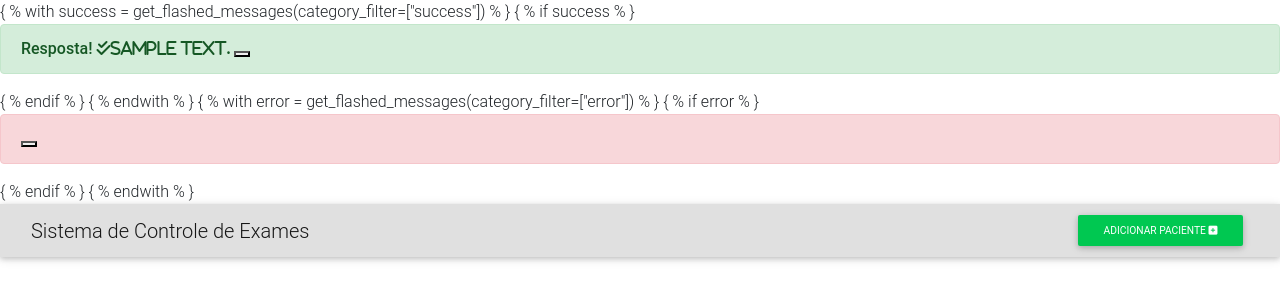
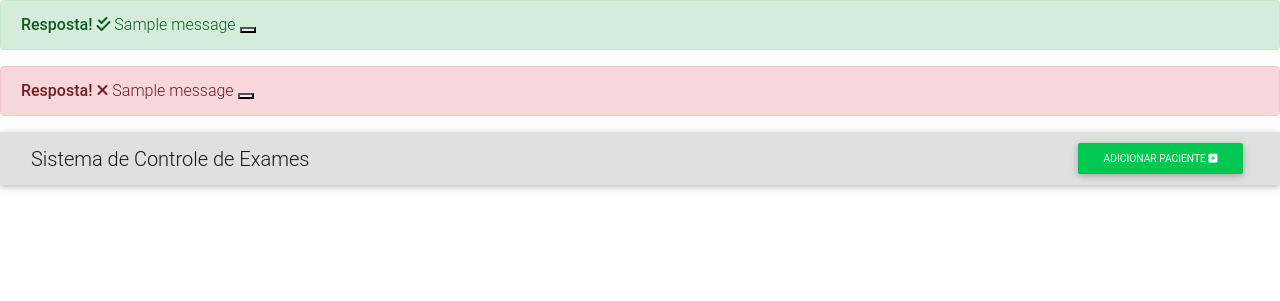
Before and after one commit to leandrosenazuza/api-consulta-medica, a Flask app: template src/templates/base.html in a window 1280 px wide. Shown: the top 301 px of the page. Run offline with Flask 3, Linux system fonts and the light colour scheme; the template is opened without the code that fills it: most values are stand-ins (such as "Sample title", 1, 10 or a date in 2020); one stand-in notice (Sample message) is shown; some libraries are stand-ins or nearby versions.

```diff
--- a/src/templates/base.html
+++ b/src/templates/base.html
@@ -11,6 +11,7 @@
     <link rel="stylesheet" href="https://cdnjs.cloudflare.com/ajax/libs/twitter-bootstrap/4.5.0/css/bootstrap.min.css" integrity="sha512-rO2SXEKBSICa/AfyhEK5ZqWFCOok1rcgPYfGOqtX35OyiraBg6Xa4NnBJwXgpIRoXeWjcAmcQniMhp22htDc6g==" crossorigin="anonymous" referrerpolicy="no-referrer" />
     <!--Material Design Boostrap-->
     <link rel="stylesheet" href="https://cdnjs.cloudflare.com/ajax/libs/mdbootstrap/4.19.1/css/mdb.min.css" integrity="sha512-RO38pBRxYH3SoOprtPTD86JFOclM51/XTIdEPh5j8sj4tp8jmQIx26twG52UaLi//hQldfrh7e51WzP9wuP32Q==" crossorigin="anonymous" referrerpolicy="no-referrer" />
+    <link rel="stylesheet" href="{{ url_for('static', filename='css/style.css') }}">
     <link rel="stylesheet" href="{{ url_for('static', filename='css/style.css') }}">
 
 </head>
--- a/src/templates/partials/msg.html
+++ b/src/templates/partials/msg.html
@@ -1,23 +1,23 @@
-{ % with success = get_flashed_messages(category_filter=["success"]) % }
-    { % if success % }
-        <div class="alert alert-success alert-dismissible fade show" role="alert">
-            {% for message in sucess %}
-                <strong>Resposta!</strong>
-                <i class="fas fa-solid fa-check-double">{{message}}</i>
-            {% endfor %}
-            <button type="button" class="btn-close" data-bs-dismiss="alert" aria-label="Close"></button>
-        </div>
-    { % endif % }
-{ % endwith % }
+{% with success = get_flashed_messages(category_filter=["success"]) %}
+{% if success %}
+<div class="alert alert-success alert-dismissible fade show" role="alert">
+    {% for message in success %}
+    <strong>Resposta!</strong>
+    <i class="fas fa-check-double"></i> {{ message }}
+    {% endfor %}
+    <button type="button" class="btn-close" data-bs-dismiss="alert" aria-label="Close"></button>
+</div>
+{% endif %}
+{% endwith %}
 
-{ % with error = get_flashed_messages(category_filter=["error"]) % }
-{ % if error % }
+{% with error = get_flashed_messages(category_filter=["error"]) %}
+{% if error %}
 <div class="alert alert-danger alert-dismissible fade show" role="alert">
     {% for message in error %}
     <strong>Resposta!</strong>
-    <i class="fas fa-solid fa-xmark">{{message}}</i>
+    <i class="fas fa-xmark"></i> {{ message }}
     {% endfor %}
     <button type="button" class="btn-close" data-bs-dismiss="alert" aria-label="Close"></button>
 </div>
-{ % endif % }
-{ % endwith % }
+{% endif %}
+{% endwith %}
--- a/src/templates/partials/nav.html
+++ b/src/templates/partials/nav.html
@@ -2,7 +2,7 @@
     <div class="container-fluid">
         <a class="navbar-brand" href="/">Sistema de Controle de Exames</a>
         <div class="navbar-nav ml-auto">
-            <button class="btn btn-success btn-sm">Adicionar Paciente <i class="fa-solid fa-square-plus"></i> </button>
+            <button class="btn btn-success btn-sm">Adicionar Paciente <i class="fas fa-solid fa-square-plus"></i> </button>
         </div>
     </div>
 </nav>
```
